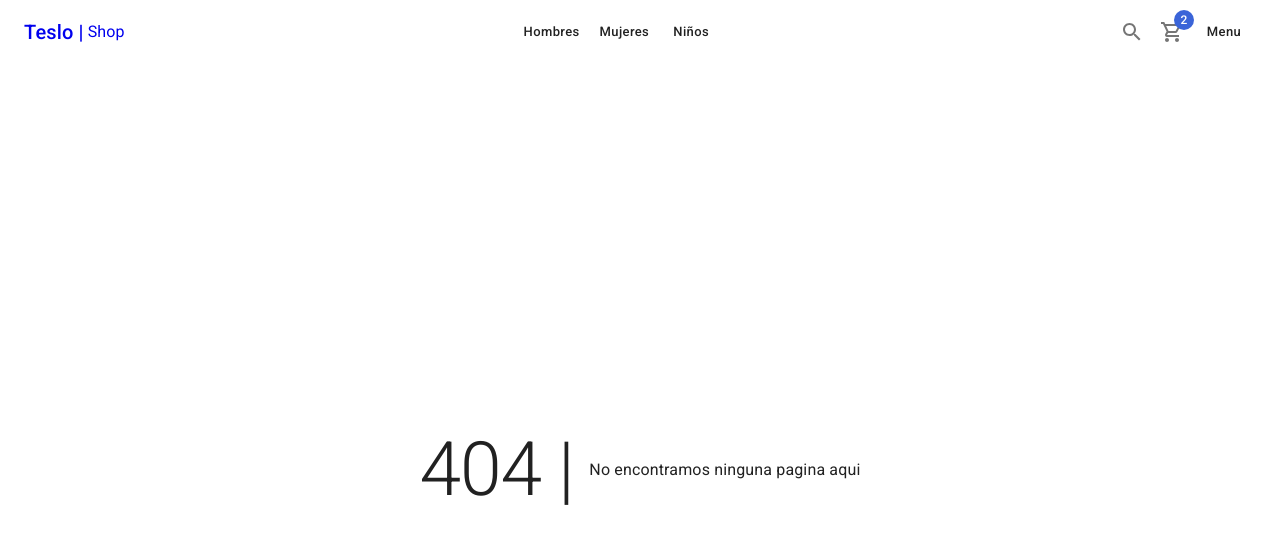
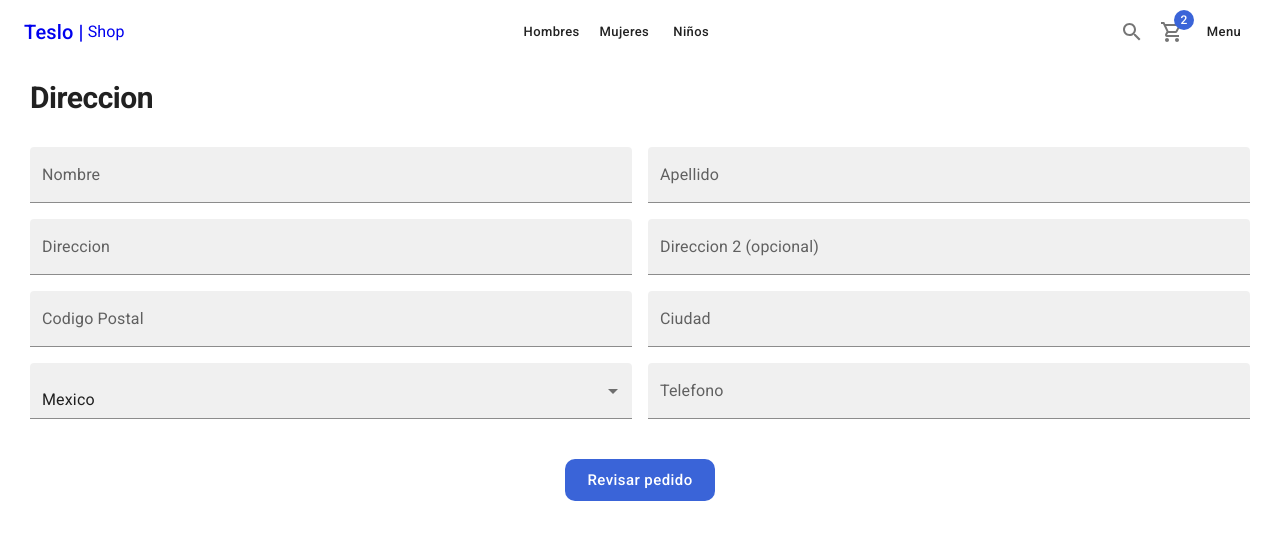
Before and after one commit to JorgeDGutierrez/teslo-shop, a Next.js app: page /checkout/address in a window 1280 px wide. Before the commit this address had no page. Shown: the top 544 px of the page. Built offline with nearby package versions, Linux system fonts and the light colour scheme.

Commit message:
formulario de direccion

```diff
--- /dev/null
+++ b/pages/checkout/address.tsx
@@ -0,0 +1,59 @@
+import { Typography, Grid, TextField, FormControl, InputLabel, Select, MenuItem, Box, Button } from "@mui/material";
+import { ShopLayout } from "../../components/layouts"
+
+
+
+const AddressPage = () => {
+    return (
+        <ShopLayout title="Direccion" pageDescription="Confirmar direccion del destino">
+            <Typography variant='h1' component='h1'>Direccion</Typography>
+
+            <Grid container spacing={2} sx={{ mt: 2 }} >
+                <Grid item xs={12} sm={6}>
+                    <TextField label="Nombre" variant="filled" fullWidth />
+                </Grid>
+                <Grid item xs={12} sm={6}>
+                    <TextField label="Apellido" variant="filled" fullWidth />
+                </Grid>
+                <Grid item xs={12} sm={6}>
+                    <TextField label="Direccion" variant="filled" fullWidth />
+                </Grid>
+                <Grid item xs={12} sm={6}>
+                    <TextField label="Direccion 2 (opcional)" variant="filled" fullWidth />
+                </Grid>
+                <Grid item xs={12} sm={6}>
+                    <TextField label="Codigo Postal" variant="filled" fullWidth />
+                </Grid>
+                <Grid item xs={12} sm={6}>
+                    <TextField label="Ciudad" variant="filled" fullWidth />
+                </Grid>
+                <Grid item xs={12} sm={6}>
+                    <FormControl fullWidth>
+
+                        <Select
+                            variant='filled'
+                            label='Pais'
+                            value={1}
+                        >
+                            <MenuItem value={1} >Costa Rica</MenuItem>
+                            <MenuItem value={1} >Honduras</MenuItem>
+                            <MenuItem value={1} >El Salvador</MenuItem>
+                            <MenuItem value={1} >Mexico</MenuItem>
+                        </Select>
+                    </FormControl>
+                </Grid>
+                <Grid item xs={12} sm={6}>
+                    <TextField label="Telefono" variant="filled" fullWidth />
+                </Grid>
+            </Grid>
+
+            <Box sx={{ mt: 5 }} display='flex' justifyContent='center' >
+                <Button color="secondary" className="circular-btn" size="large" >
+                    Revisar pedido
+                </Button>
+            </Box>
+
+        </ShopLayout>
+    )
+}
+export default AddressPage;
```
